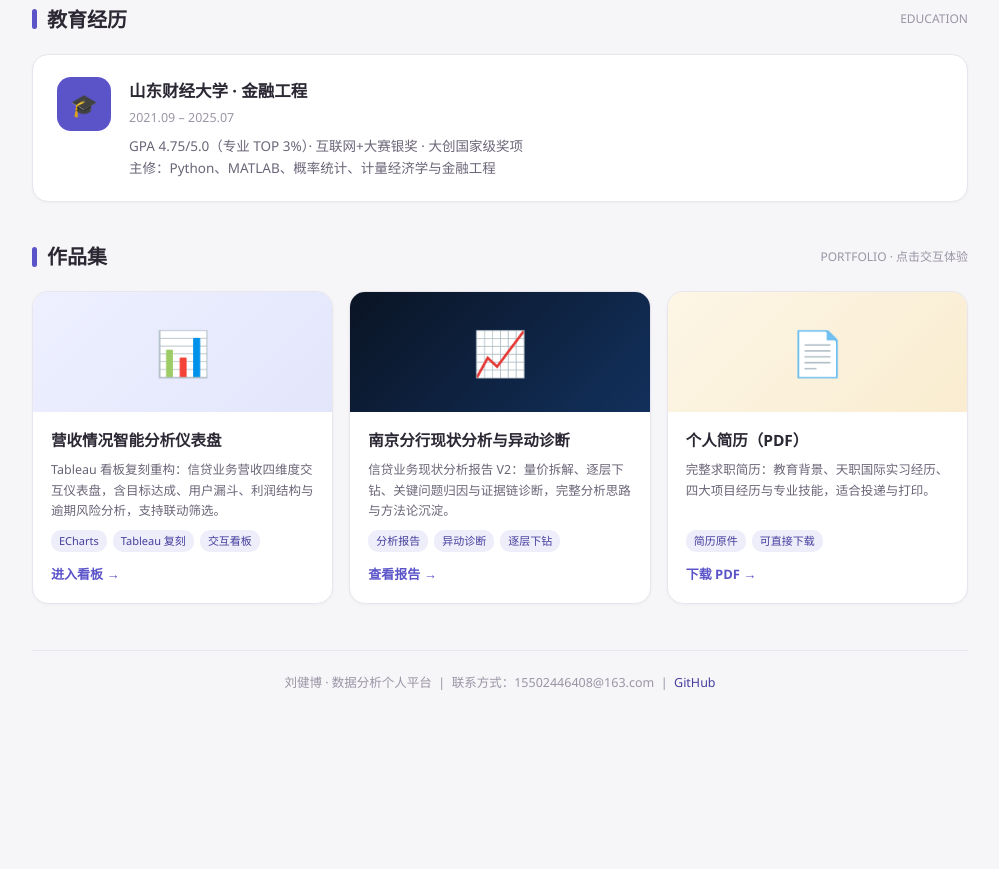
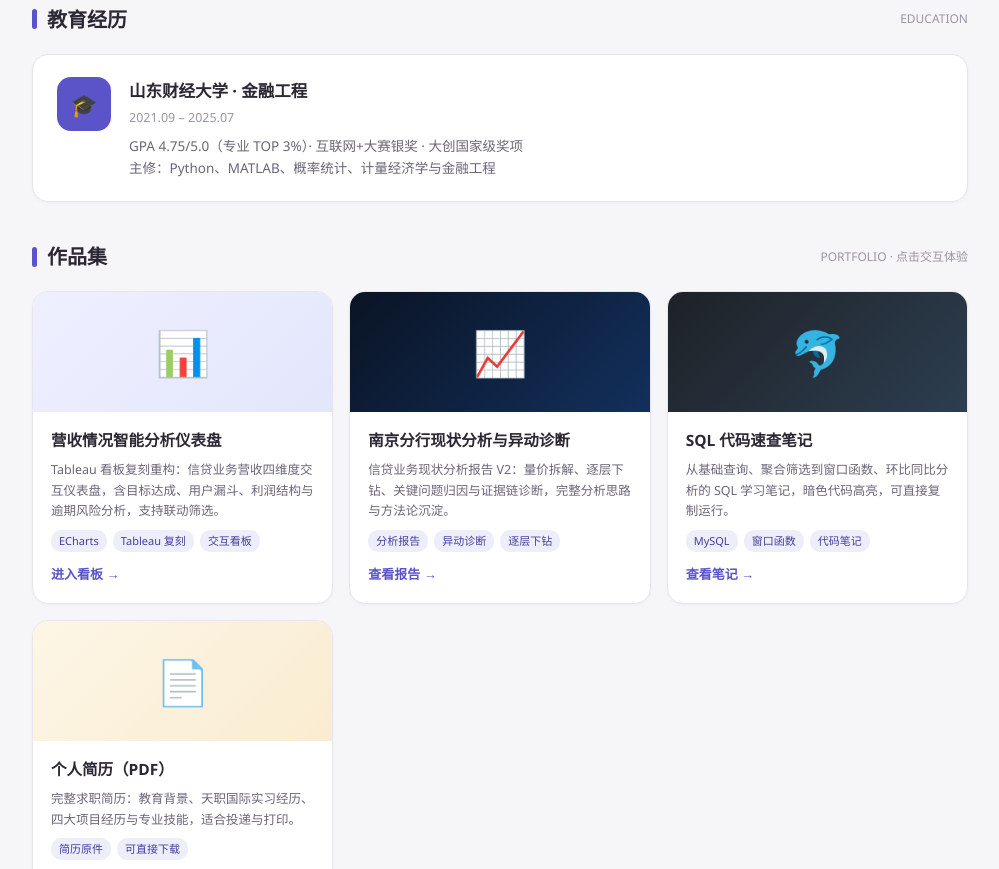
Before and after one commit to OI-CTFsky/revenue-dashboard, a plain HTML site: page index.html in a window 1280 px wide. Shown: the part 1931-2800 px from the top of the page, without its empty margins (140-1139 px from the left). Before the commit the page ends 2685 px from the top, so only its background shows below. Drawn offline with Linux system fonts and the light colour scheme.

Commit message:
platform: add SQL cheatsheet card and nav

```diff
--- a/index.html
+++ b/index.html
@@ -4,7 +4,7 @@
 <meta charset="UTF-8">
 <meta name="viewport" content="width=device-width, initial-scale=1.0">
 <title>刘健博 · 数据分析个人平台 | 简历与作品集</title>
-<meta name="description" content="刘健博个人平台：数据分析 / 数据运营求职，简历与交互式作品集（营收智能仪表盘、异动诊断报告）。">
+<meta name="description" content="刘健博个人平台：数据分析 / 数据运营求职，简历与交互式作品集（营收智能仪表盘、异动诊断报告、SQL 代码速查）。">
 <style>
   :root{
     --ink:#2b2733; --ink-2:#6b6577; --ink-3:#9b95a5;
@@ -87,6 +87,7 @@
   .work .cover.c1{background:linear-gradient(135deg,#eef0ff,#e3e6fb)}
   .work .cover.c2{background:linear-gradient(135deg,#0A1424,#12305c)}
   .work .cover.c3{background:linear-gradient(135deg,#fdf6e6,#f9ecd0)}
+  .work .cover.c4{background:linear-gradient(135deg,#1e2227,#2c3e50)}
   .work .body{padding:16px 18px 18px;flex:1;display:flex;flex-direction:column}
   .work h3{font-size:15.5px;font-weight:700;margin-bottom:6px}
   .work p{font-size:12.5px;color:var(--ink-2);flex:1}
@@ -132,6 +133,7 @@
       <a href="#projects">项目经历</a>
       <a href="#edu">教育</a>
       <a href="#works">作品集</a>
+      <a href="sql-cheatsheet.html">SQL</a>
     </div>
     <a class="dl" href="resume.pdf" download>下载简历 PDF</a>
   </div>
@@ -277,6 +279,15 @@
           <span class="go">查看报告 →</span>
         </div>
       </a>
+      <a class="work" href="sql-cheatsheet.html">
+        <div class="cover c4">🐬</div>
+        <div class="body">
+          <h3>SQL 代码速查笔记</h3>
+          <p>从基础查询、聚合筛选到窗口函数、环比同比分析的 SQL 学习笔记，暗色代码高亮，可直接复制运行。</p>
+          <div class="meta"><span>MySQL</span><span>窗口函数</span><span>代码笔记</span></div>
+          <span class="go">查看笔记 →</span>
+        </div>
+      </a>
       <a class="work" href="resume.pdf">
         <div class="cover c3">📄</div>
         <div class="body">
```
